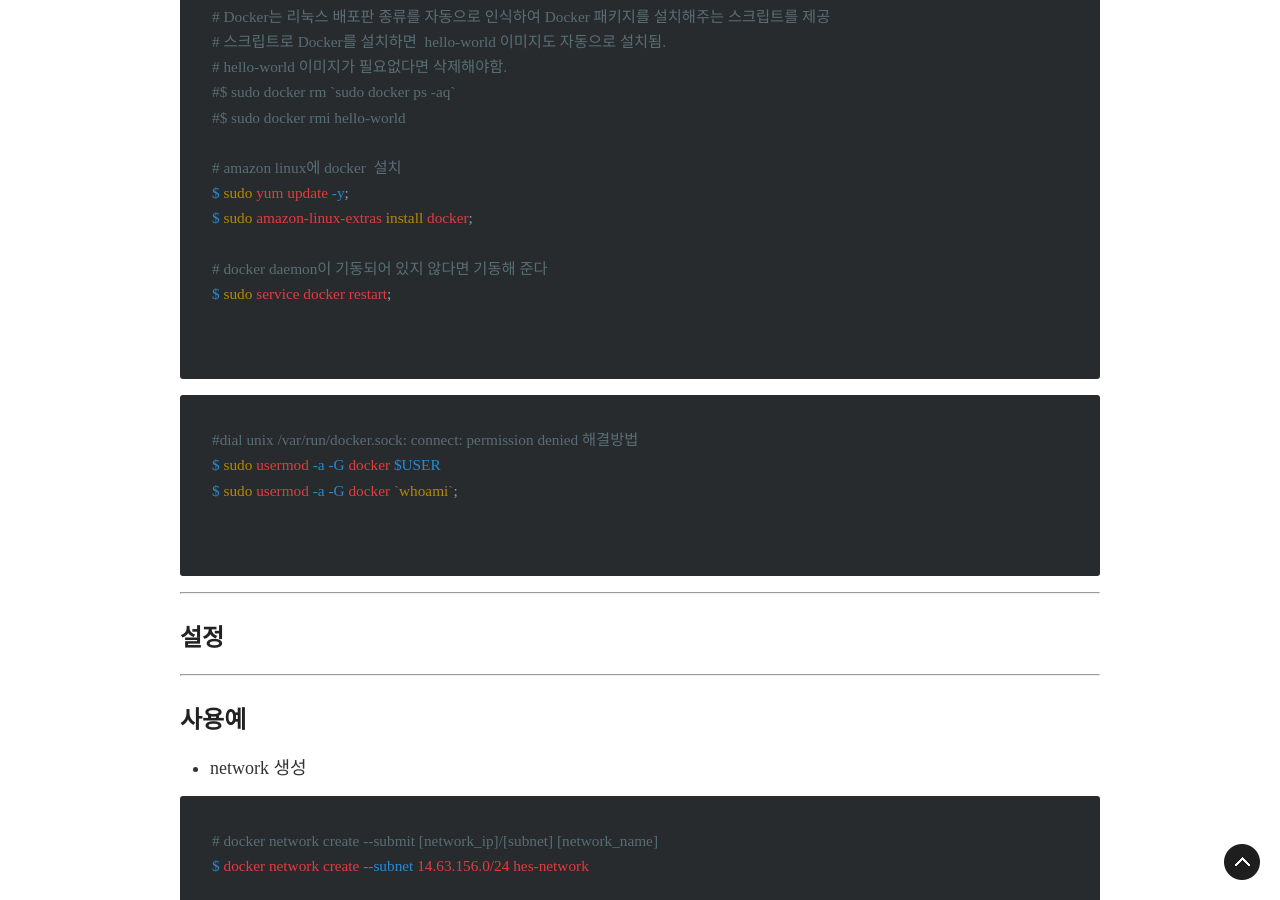
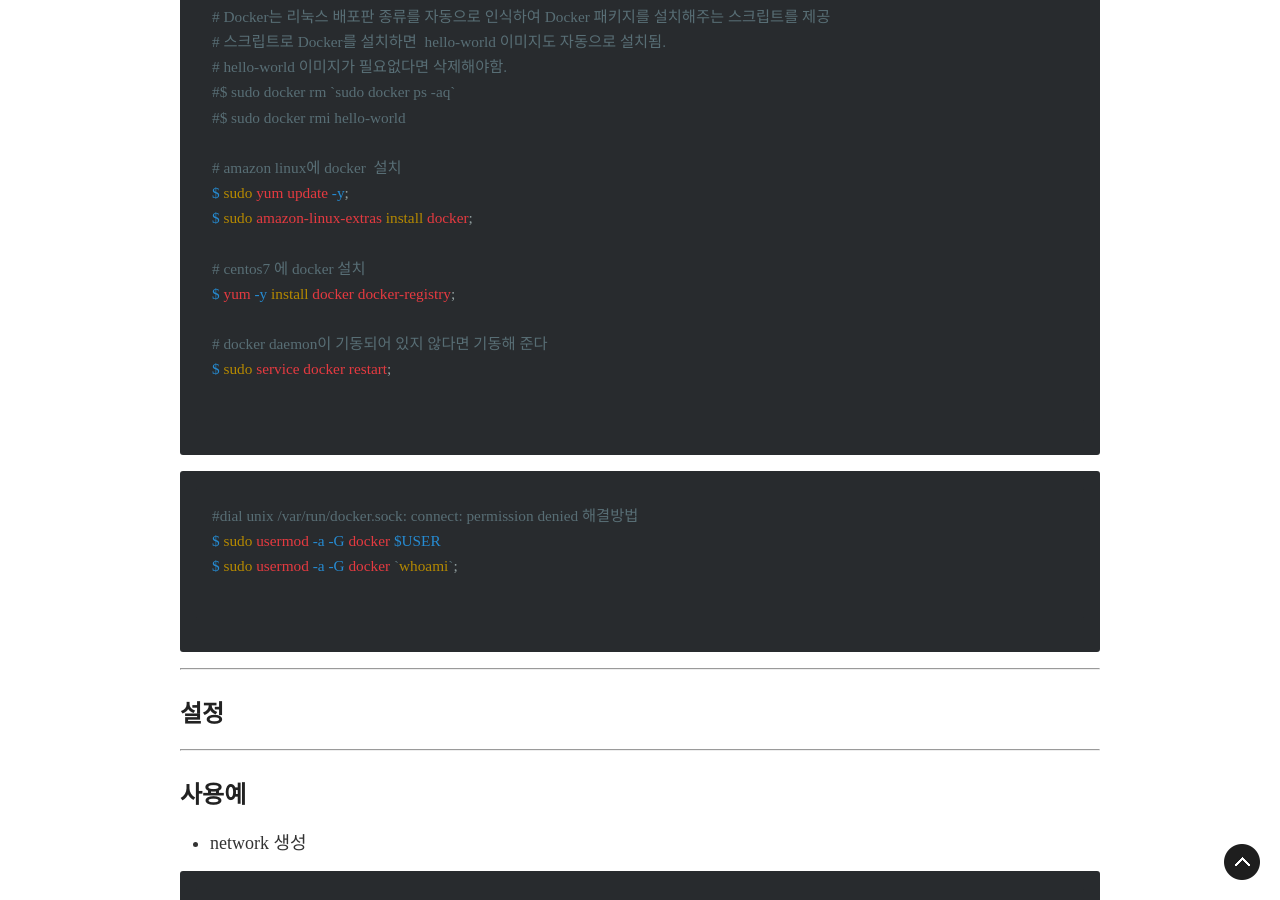
Before and after one commit to jaeheon209/gymbombom.github.io, a Jekyll site: the page built from _posts/2020/2020-03-20-1-docker_usage.md, in a window 1280 px wide and 900 px high, scrolled down 548 px. Built offline with Jekyll 4.4.1, drawn with Linux system fonts in a browser that asks for light colours; nearby versions of some CDN libraries; some web fonts are replaced; comment, search, counter and statistics services are not loaded.

Commit message:
centos7에 docker 설치방법 commit

```diff
--- a/_posts/2020/2020-03-20-1-docker_usage.md
+++ b/_posts/2020/2020-03-20-1-docker_usage.md
@@ -22,6 +22,9 @@ sudo wget -qO- https://get.docker.com/ | sh
 # amazon linux에 docker  설치
 $ sudo yum update -y;
 $ sudo amazon-linux-extras install docker;
+
+# centos7 에 docker 설치
+$ yum -y install docker docker-registry;
 
 # docker daemon이 기동되어 있지 않다면 기동해 준다
 $ sudo service docker restart;
```
